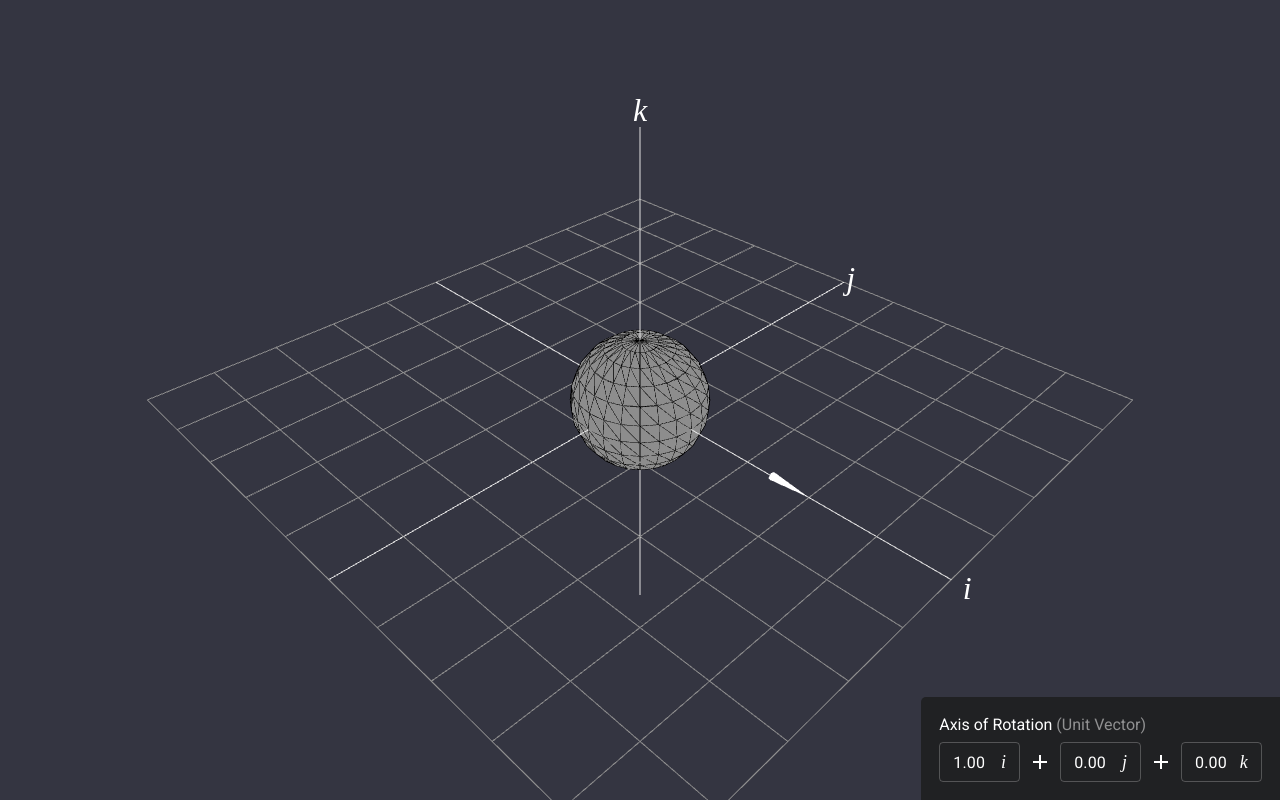
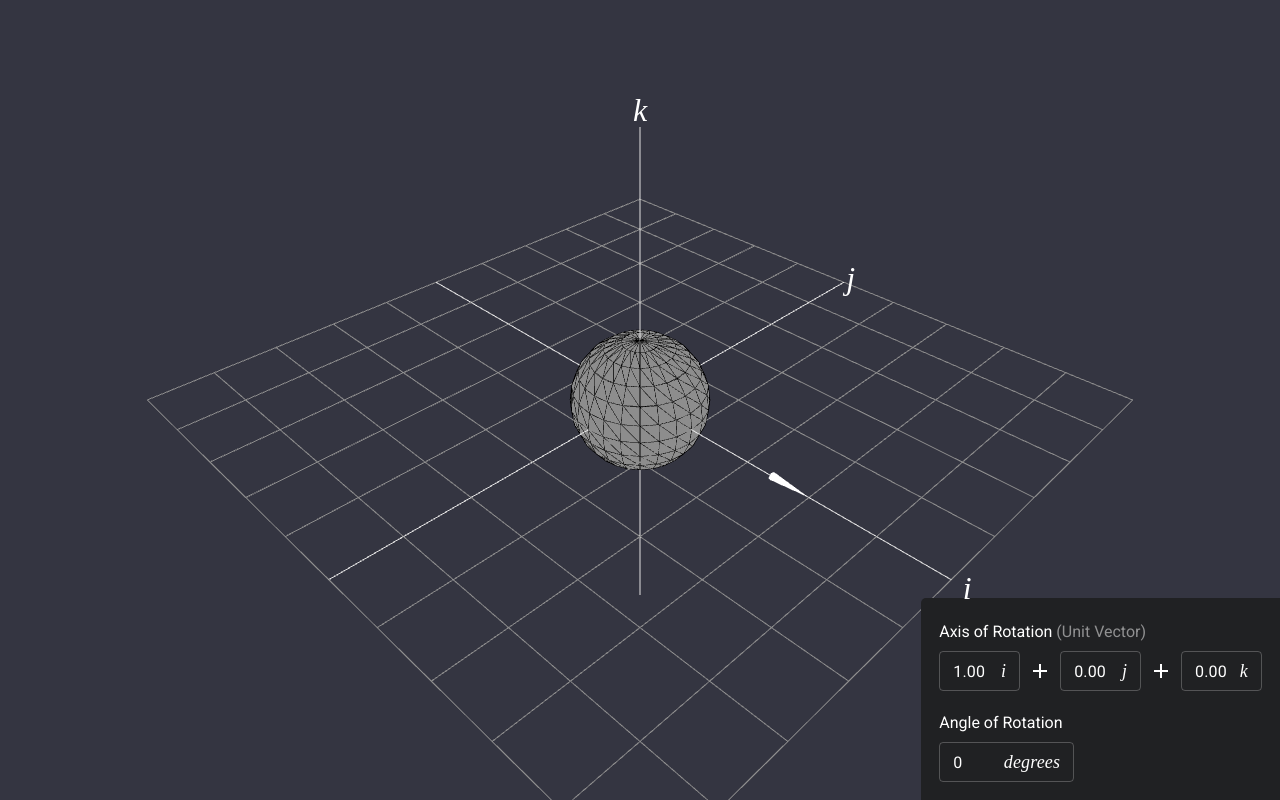
Before and after one commit to HKanwal/quaternions, a React (Vite) app: page / in a window 1280 px wide. Built offline with nearby package versions, Linux system fonts and the light colour scheme; a web font is replaced by a local one.

Commit message:
Added angle input

```diff
--- a/src/components/Controls.tsx
+++ b/src/components/Controls.tsx
@@ -12,7 +12,6 @@ function containsNonNumeric(str: string) {
 
   for (const char of splitStr) {
     if (!numericDigits.includes(char)) {
-      console.log(char);
       invalid = true;
     } else if (char === ".") {
       numPeriods++;
@@ -107,9 +106,11 @@ interface ControlsProps {
 
 function Controls(props: ControlsProps) {
   const [axis, setAxis] = useState<[string, string, string]>(["1.00", "0.00", "0.00"]);
+  const [angle, setAngle] = useState("0");
   const iRef = useRef<HTMLInputElement>(null);
   const jRef = useRef<HTMLInputElement>(null);
   const kRef = useRef<HTMLInputElement>(null);
+  const angleRef = useRef<HTMLInputElement>(null);
 
   const handleChange = (basisVector: BasisVector, newVal: string) => {
     if (newVal.length > 4 || parseFloat(newVal) > 1 || containsNonNumeric(newVal)) {
@@ -173,6 +174,28 @@ function Controls(props: ControlsProps) {
       props.onDirectionChange(newAxis.map((str) => parseFloat(str)) as [number, number, number]);
   };
 
+  const handleAngleChange = (e: React.ChangeEvent<HTMLInputElement>) => {
+    const val = e.target.value;
+
+    if (val.length > 3 || containsNonNumeric(val) || val.includes(".")) {
+      return;
+    }
+
+    setAngle(e.target.value);
+  };
+
+  const handleAngleBlur = () => {
+    if (!angleRef.current) {
+      return;
+    }
+
+    if (angleRef.current.value.length === 0) {
+      setAngle("0");
+    } else if (parseInt(angleRef.current.value) > 360) {
+      setAngle("360");
+    }
+  };
+
   return (
     <div className={Styles.container}>
       <span className={Styles["field-label"]}>
@@ -234,6 +257,25 @@ function Controls(props: ControlsProps) {
           onBlur={() => handleBlur("k")}
         />
       </div>
+
+      <span className={Styles["field-label"]}>Angle of Rotation</span>
+
+      <TextField
+        type="text"
+        inputRef={angleRef}
+        sx={{ m: 1, width: "15ch" }}
+        InputProps={{
+          endAdornment: (
+            <InputAdornment position="end">
+              <i className={Styles.adornment}>degrees</i>
+            </InputAdornment>
+          ),
+        }}
+        size="small"
+        value={angle}
+        onChange={handleAngleChange}
+        onBlur={handleAngleBlur}
+      />
     </div>
   );
 }
--- a/src/styles/Controls.module.css
+++ b/src/styles/Controls.module.css
@@ -3,7 +3,7 @@
   bottom: 0;
   right: 0;
   background-color: var(--dark);
-  padding: 18px 10px 10px 10px;
+  padding: 10px 10px 10px 10px;
   color: white;
   border-radius: 5px 0 0 0;
   z-index: 2;
@@ -22,7 +22,10 @@
 }
 
 .field-label {
+  display: block;
   margin-left: 8px;
+  margin-top: 14px;
+  margin-bottom: 2px;
 }
 
 .sub-label {
```
